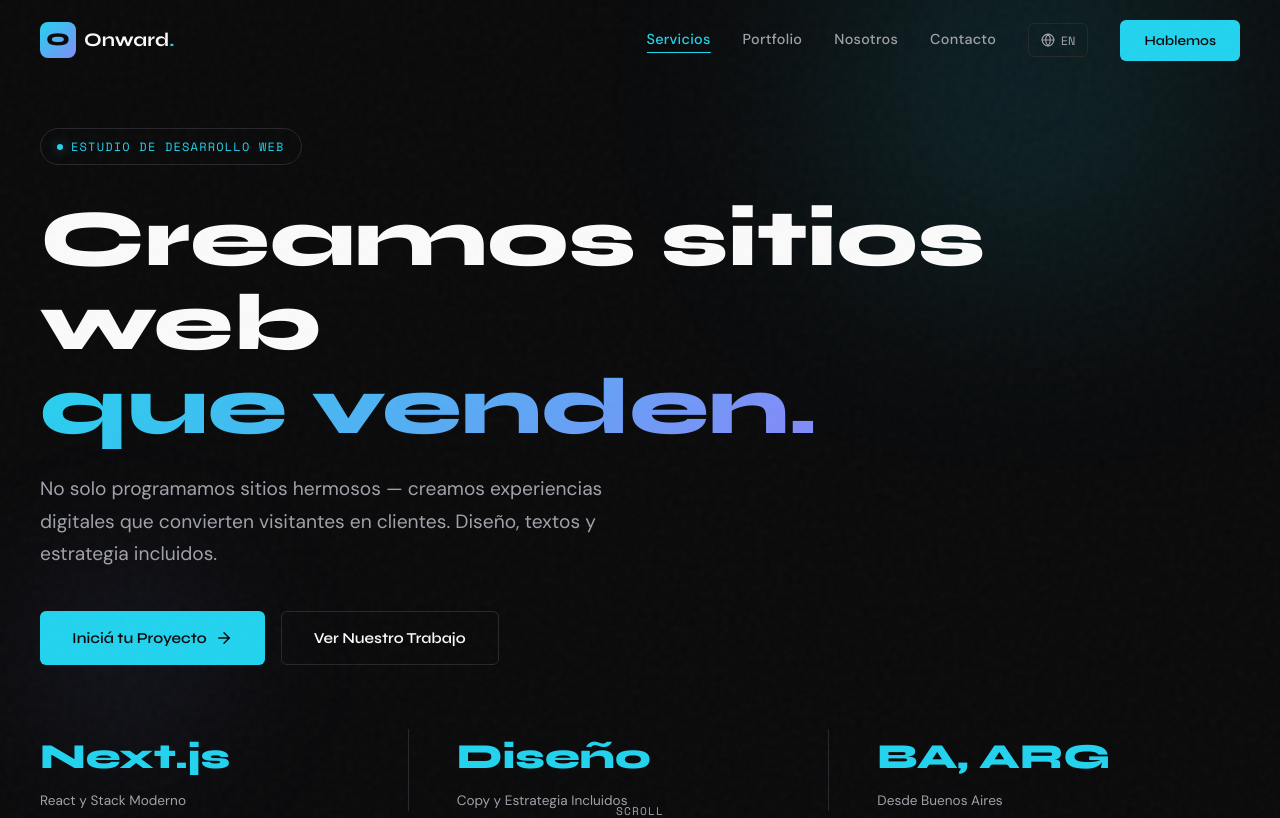
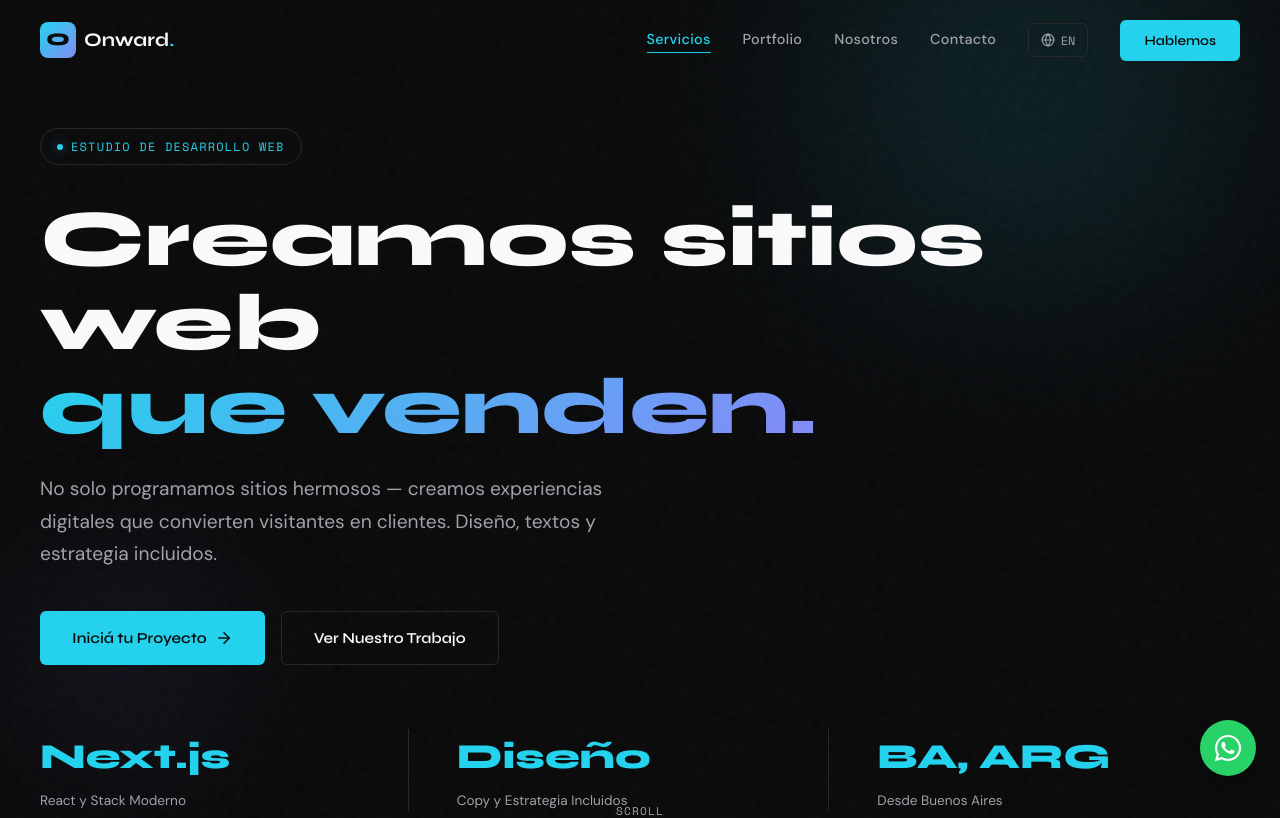
Before and after one commit to onward-digital/onward-digital, a Next.js app: page / in a window 1280 px wide. Shown: the top 818 px of the page. Built offline with nearby package versions, Linux system fonts and the light colour scheme.

Commit message:
feat: botón flotante de WhatsApp

```diff
--- a/src/app/globals.css
+++ b/src/app/globals.css
@@ -324,3 +324,45 @@ body {
     font-size: 2rem;
   }
 }
+
+/* WhatsApp floating button */
+.whatsapp-fab {
+  position: fixed;
+  right: 1rem;
+  bottom: 1.25rem;
+  width: 52px;
+  height: 52px;
+  border-radius: 9999px;
+  background: #25d366;
+  display: flex;
+  align-items: center;
+  justify-content: center;
+  box-shadow: 0 8px 24px rgba(0, 0, 0, 0.35);
+  z-index: 90;
+  transition: transform 0.3s ease, box-shadow 0.3s ease;
+}
+
+.whatsapp-fab:hover {
+  transform: scale(1.08);
+  box-shadow: 0 12px 32px rgba(0, 0, 0, 0.45), 0 0 20px rgba(37, 211, 102, 0.35);
+}
+
+.whatsapp-fab svg {
+  width: 28px;
+  height: 28px;
+  fill: #fff;
+}
+
+@media (min-width: 768px) {
+  .whatsapp-fab {
+    right: 1.5rem;
+    bottom: 1.5rem;
+    width: 56px;
+    height: 56px;
+  }
+
+  .whatsapp-fab svg {
+    width: 30px;
+    height: 30px;
+  }
+}
--- a/src/app/page.js
+++ b/src/app/page.js
@@ -11,6 +11,7 @@ import Contact from '@/components/Contact';
 import Footer from '@/components/Footer';
 import LoadingScreen from '@/components/LoadingScreen';
 import CustomCursor from '@/components/CustomCursor';
+import WhatsAppButton from '@/components/WhatsAppButton';
 
 export default function Home() {
   const [loading, setLoading] = useState(true);
@@ -23,6 +24,7 @@ export default function Home() {
   return (
     <>
       <CustomCursor />
+      <WhatsAppButton />
       <AnimatePresence>
         {loading && <LoadingScreen key="loader" />}
       </AnimatePresence>
--- /dev/null
+++ b/src/components/WhatsAppButton.js
@@ -0,0 +1,23 @@
+'use client';
+
+import { useLanguage } from '@/context/LanguageContext';
+
+export default function WhatsAppButton() {
+  const { t } = useLanguage();
+
+  const href = `https://wa.me/5491136788121?text=${encodeURIComponent(t('whatsapp_message'))}`;
+
+  return (
+    <a
+      href={href}
+      target="_blank"
+      rel="noopener noreferrer"
+      aria-label={t('whatsapp_aria')}
+      className="whatsapp-fab"
+    >
+      <svg viewBox="0 0 448 512" xmlns="http://www.w3.org/2000/svg" aria-hidden="true">
+        <path d="M380.9 97.1C339 55.1 283.2 32 223.9 32c-122.4 0-222 99.6-222 222 0 39.1 10.2 77.3 29.6 111L0 480l117.7-30.9c32.4 17.7 68.9 27 106.1 27h.1c122.3 0 224.1-99.6 224.1-222 0-59.3-25.2-115-67.1-157zm-157 341.6c-33.2 0-65.7-8.9-94-25.7l-6.7-4-69.8 18.3L72 359.2l-4.4-7c-18.5-29.4-28.2-63.3-28.2-98.2 0-101.7 82.8-184.5 184.6-184.5 49.3 0 95.6 19.2 130.4 54.1 34.8 34.9 56.2 81.2 56.1 130.5 0 101.8-84.9 184.6-186.6 184.6zm101.2-138.2c-5.5-2.8-32.8-16.2-37.9-18-5.1-1.9-8.8-2.8-12.5 2.8-3.7 5.6-14.3 18-17.6 21.8-3.2 3.7-6.5 4.2-12 1.4-32.6-16.3-54-29.1-75.5-66-5.7-9.8 5.7-9.1 16.3-30.3 1.8-3.7.9-6.9-.5-9.7-1.4-2.8-12.5-30.1-17.1-41.2-4.5-10.8-9.1-9.3-12.5-9.5-3.2-.2-6.9-.2-10.6-.2-3.7 0-9.7 1.4-14.8 6.9-5.1 5.6-19.4 19-19.4 46.3 0 27.3 19.9 53.7 22.6 57.4 2.8 3.7 39.1 59.7 94.8 83.8 35.2 15.2 49 16.5 66.6 13.9 10.7-1.6 32.8-13.4 37.4-26.4 4.6-13 4.6-24.1 3.2-26.4-1.3-2.5-5-3.9-10.5-6.6z" />
+      </svg>
+    </a>
+  );
+}
--- a/src/context/LanguageContext.js
+++ b/src/context/LanguageContext.js
@@ -169,6 +169,10 @@ const translations = {
     footer_nav: 'Navigation',
     footer_connect: 'Connect',
     footer_rights: 'All rights reserved.',
+
+    // WhatsApp
+    whatsapp_aria: 'Contact via WhatsApp',
+    whatsapp_message: "Hi! I saw your site and I'd like to talk about a web project.",
   },
   es: {
     // Nav
@@ -336,6 +340,10 @@ const translations = {
     footer_nav: 'Navegación',
     footer_connect: 'Conectar',
     footer_rights: 'Todos los derechos reservados.',
+
+    // WhatsApp
+    whatsapp_aria: 'Contactar por WhatsApp',
+    whatsapp_message: 'Hola! Vi su sitio y me interesa hablar sobre un proyecto web.',
   },
 };
 
```
